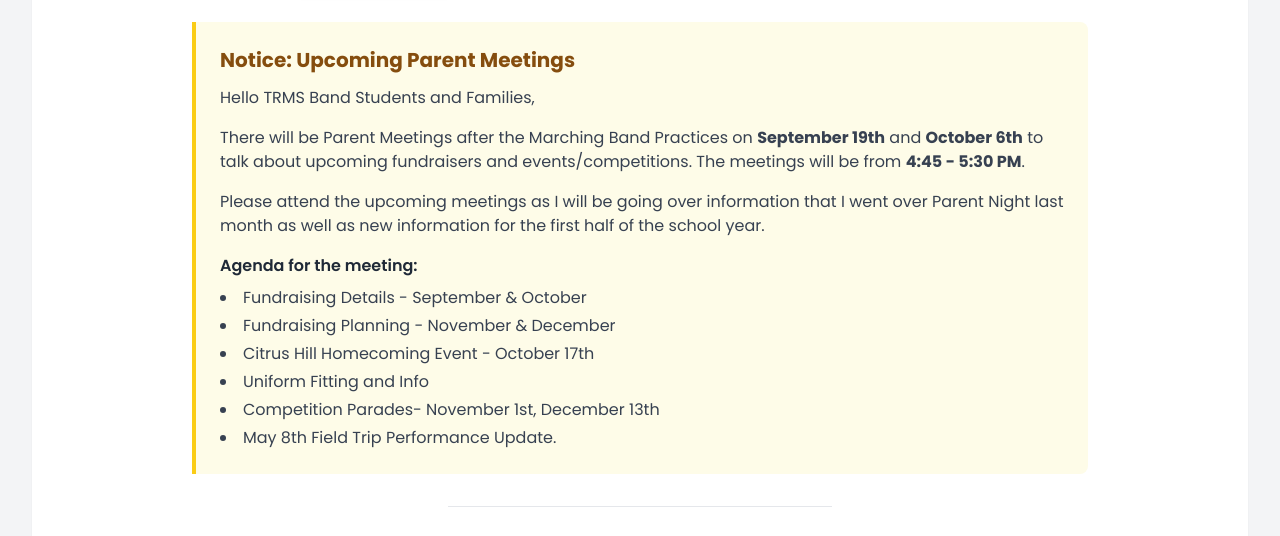
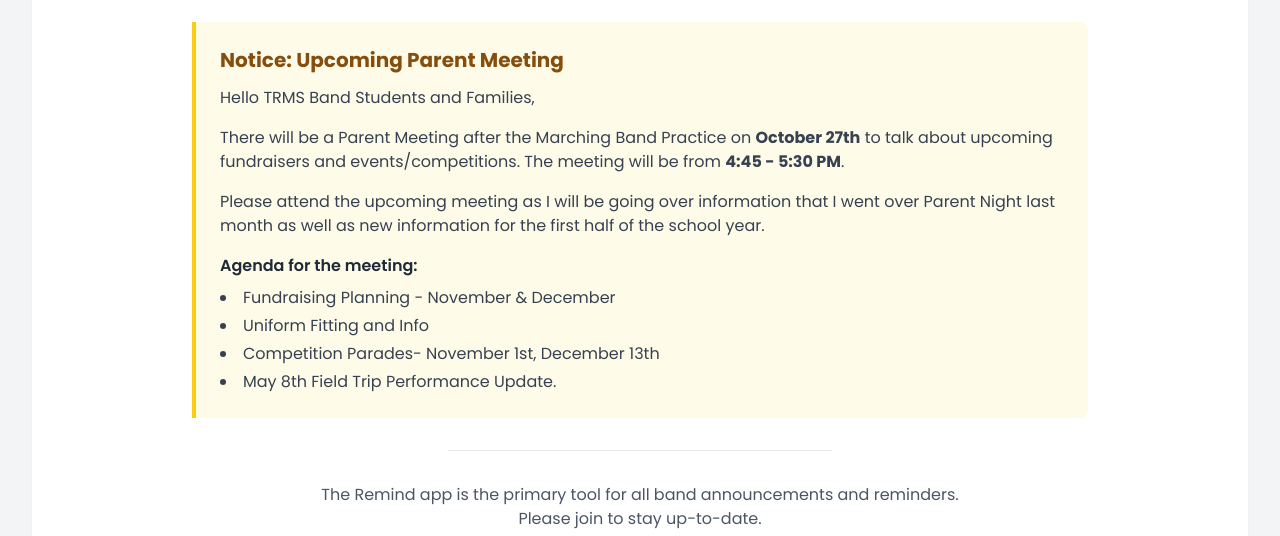
Before and after one commit to crafanan-bit/roadrunner-band-hub, a plain HTML site: page index.html in a window 1280 px wide. Both pictures are taken after a click on the element "Parent". Shown: the part 255-791 px from the top of the page. Drawn offline with nearby package versions, Linux system fonts and the light colour scheme.

Commit message:
Update index.html

```diff
--- a/index.html
+++ b/index.html
@@ -152,15 +152,13 @@
                     <div id="parent-sub-content">
                         <div data-sub-tab-content="communication" class="sub-content-section active text-center">
                             <div class="bg-yellow-50 border-l-4 border-yellow-400 p-6 rounded-r-lg mb-8 text-left max-w-4xl mx-auto">
-                                <h3 class="font-bold text-xl text-yellow-800 mb-3">Notice: Upcoming Parent Meetings</h3>
+                                <h3 class="font-bold text-xl text-yellow-800 mb-3">Notice: Upcoming Parent Meeting</h3>
                                 <p class="text-gray-700 mb-4">Hello TRMS Band Students and Families,</p>
-                                <p class="text-gray-700 mb-4">There will be Parent Meetings after the Marching Band Practices on <strong>September 19th</strong> and <strong>October 6th</strong> to talk about upcoming fundraisers and events/competitions. The meetings will be from <strong>4:45 - 5:30 PM</strong>.</p>
-                                <p class="text-gray-700 mb-4">Please attend the upcoming meetings as I will be going over information that I went over Parent Night last month as well as new information for the first half of the school year.</p>
+                                <p class="text-gray-700 mb-4">There will be a Parent Meeting after the Marching Band Practice on <strong>October 27th</strong> to talk about upcoming fundraisers and events/competitions. The meeting will be from <strong>4:45 - 5:30 PM</strong>.</p>
+                                <p class="text-gray-700 mb-4">Please attend the upcoming meeting as I will be going over information that I went over Parent Night last month as well as new information for the first half of the school year.</p>
                                 <p class="font-semibold text-gray-800 mb-2">Agenda for the meeting:</p>
                                 <ul class="list-disc list-inside text-gray-700 space-y-1">
-                                    <li>Fundraising Details - September & October</li>
                                     <li>Fundraising Planning - November & December</li>
-                                    <li>Citrus Hill Homecoming Event - October 17th</li>
                                     <li>Uniform Fitting and Info</li>
                                     <li>Competition Parades- November 1st, December 13th</li>
                                     <li>May 8th Field Trip Performance Update.</li>
@@ -180,10 +178,20 @@
                                 <a href="https://drive.google.com/file/d/1TCWgPvIioPrOXvxGyN9N6ewe35vOxedC/view?usp=sharing" target="_blank" class="bg-gray-800 text-white text-center font-bold py-3 px-6 rounded-lg hover:bg-gray-900 transition shadow-sm w-full block">
                                     September 17th Parent Meeting
                                 </a>
+                                <a href="https://drive.google.com/file/d/1qoATdRHuVC4njXMufVXojuX78ZSgiLjD/view?usp=sharing" target="_blank" class="bg-gray-800 text-white text-center font-bold py-3 px-6 rounded-lg hover:bg-gray-900 transition shadow-sm w-full block">
+                                    October 6th Parent Meeting
+                                </a>
+                                <a href="https://drive.google.com/file/d/1cr-Rvh0iu6DKNuShggLffQ0cteoGdCFl/view?usp=sharing" target="_blank" class="bg-gray-800 text-white text-center font-bold py-3 px-6 rounded-lg hover:bg-gray-900 transition shadow-sm w-full block">
+                                    November 1st Chino Band Review Schedule
+                                </a>
                                 <!-- Future letters will be added here -->
                             </div>
                         </div>
                         <div data-sub-tab-content="uniforms" class="sub-content-section">
+                            <div class="bg-blue-50 border-l-4 border-blue-400 p-6 rounded-r-lg mb-8 text-left max-w-4xl mx-auto">
+                                <h3 class="font-bold text-xl text-blue-800 mb-2">Notice: Marching Band Uniform Fittings</h3>
+                                <p class="text-gray-700">Uniform fittings for all Marching Band students will take place from <strong>October 20th - October 27th</strong>. Please ensure your student attends.</p>
+                            </div>
                             <div class="grid md:grid-cols-3 gap-8">
                                 <div class="bg-gray-50 p-6 rounded-lg border">
                                     <h3 class="text-xl font-bold mb-3 text-gray-800">Beginning Band</h3>
@@ -406,7 +414,7 @@
                 { band: 'Intermediate Band', event: 'End of the Year Concert', date: 'End of May', type: 'performance' },
                 { band: 'Advanced Band', event: 'Homecoming Performance', date: 'October 17th', type: 'performance' },
                 { band: 'Advanced Band', event: 'Holiday Concert', date: 'December 16th', type: 'performance' },
-                { band: 'Advanced Band', event: 'SCSBOA Spring Competition', date: 'March (TBD)', type: 'performance' },
+                { band: 'Advanced Band', event: 'SCSBOA Spring Competition @ Citrus Hill HS', date: 'March 13th', type: 'performance' },
                 { band: 'Advanced Band', event: 'Spring POD Concert', date: 'April (TBD)', type: 'performance' },
                 { band: 'Advanced Band', event: 'Field Trip Performance', date: 'May 8th (TBD)', type: 'performance' },
                 { band: 'Advanced Band', event: 'End of the Year Concert', date: 'End of May', type: 'performance' },
```
